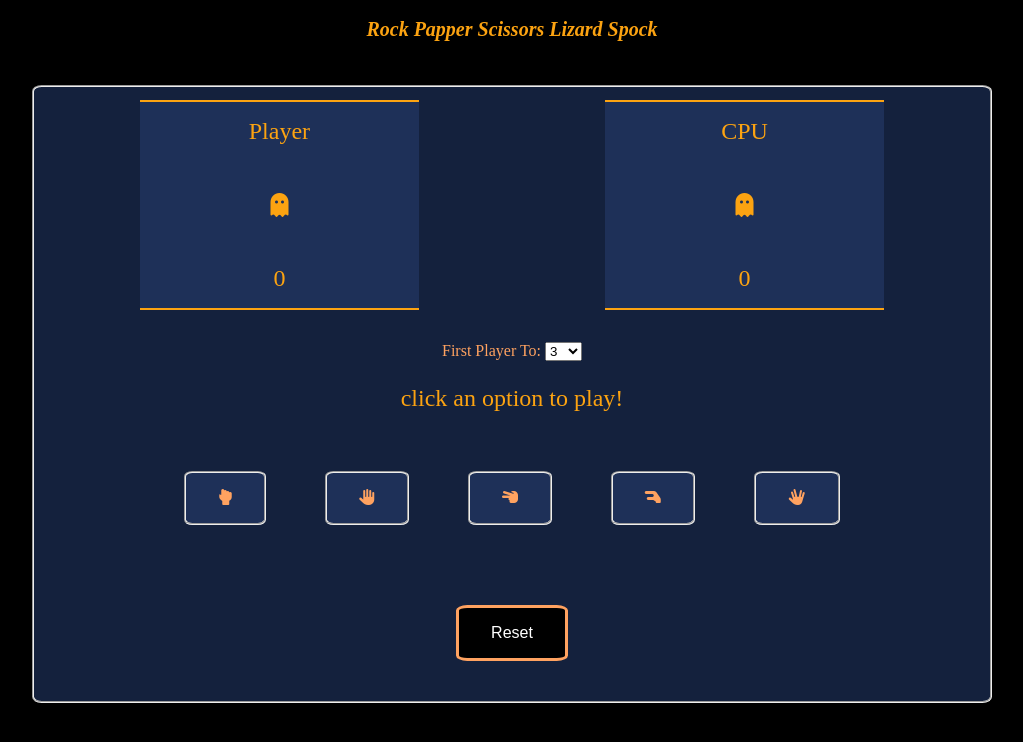
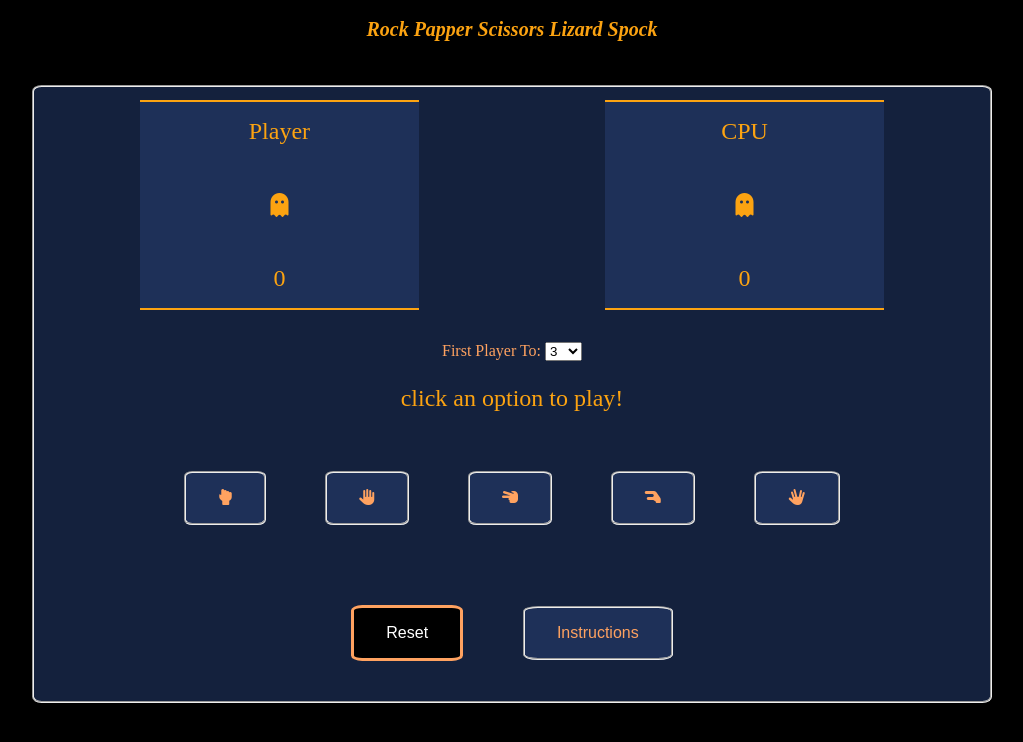
Before and after one commit to devisis/rock-paper-scissors-lizard-spock, a plain HTML site: page index.html in a window 1280 px wide. Shown: the whole page, without its empty margins (128-1151 px from the left). Drawn offline with Linux system fonts and the light colour scheme.

Commit message:
Add instructions button and add comments

```diff
--- a/index.html
+++ b/index.html
@@ -11,13 +11,13 @@
 </head>
 
 <body>
-
+    <!--Main Heading-->
     <header>
         <h1>Rock Papper Scissors Lizard Spock</h1>
     </header>
-
+    <!--Main game block-->
     <main class="game-area">
-
+        <!--The score display section-->
         <section class="score-section">
             <p class="scores">Player
                 <i class="fas fa-ghost"></i>
@@ -28,6 +28,7 @@
                 <span id="cpuscore">0</span>
             </p>
         </section>
+        <!--Select how many games you want to play-->
         <div class="playto">
             <label for="playto" class="game-number">First Player To:</label>
             <select name="playto" id="playto">
@@ -42,7 +43,7 @@
             </select>
         </div>
         <p id="feedback">click an option to play!</p>
-
+        <!--Button options for the game-->
         <section class="selection">
             <button data-type="rock" class="btn btn--rock">
                 <i class="fas fa-hand-rock"></i>
@@ -62,9 +63,10 @@
         </section>
         <section class="game-options">
             <button data-type="reset" class="reset">Reset</button>
+            <button class="instructions">Instructions</button>
         </section>
     </main>
-
+    <!--fontawesome icons and js script-->
     <script src="https://kit.fontawesome.com/111412ee7e.js" crossorigin="anonymous"></script>
     <script src="assets/js/script.js"></script>
 
```
